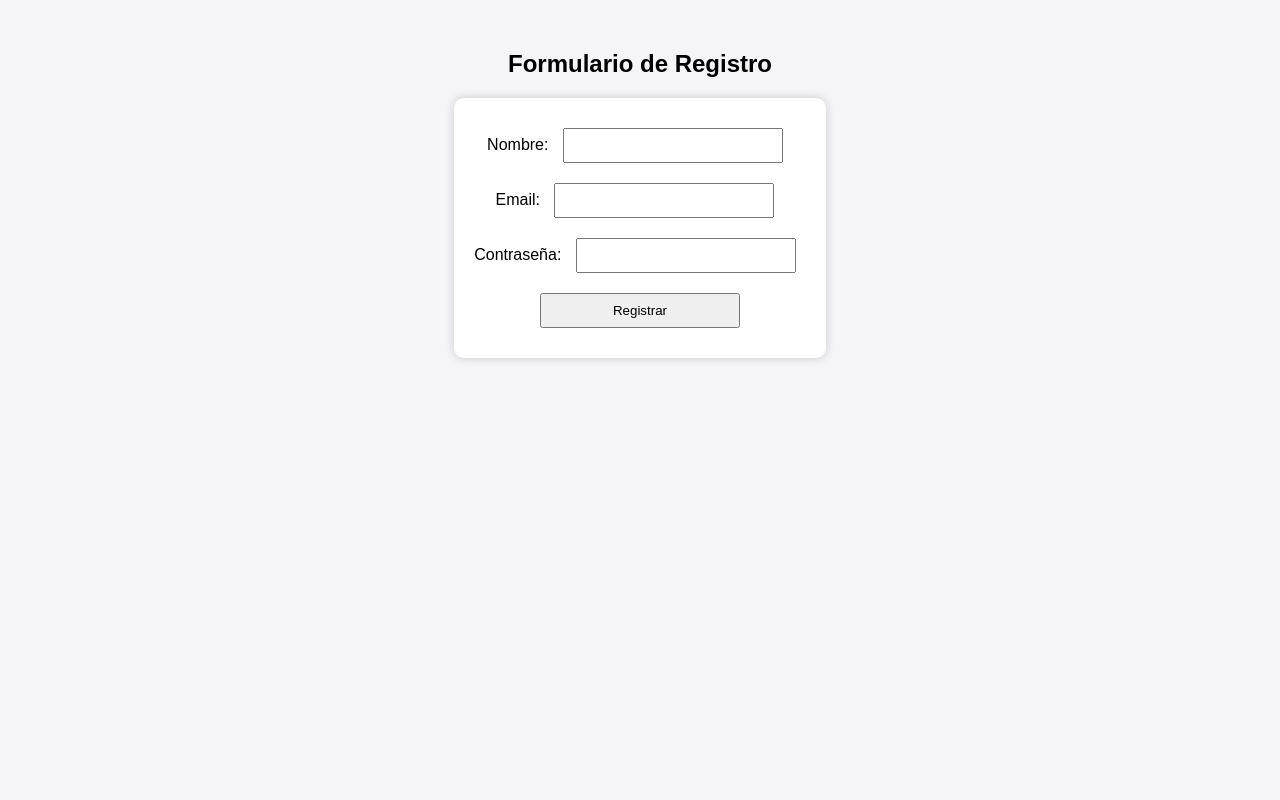
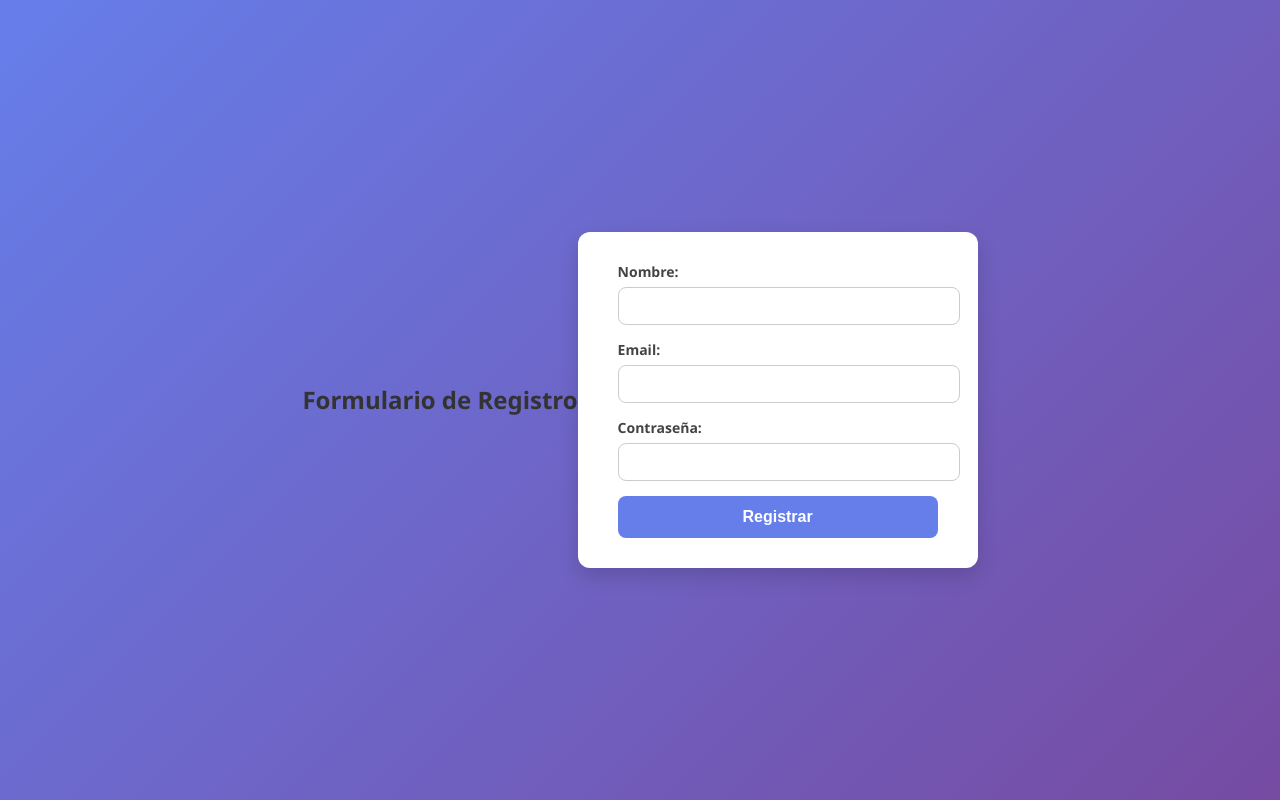
Before and after one commit to mvgarc/IUTEPI, a PHP site: page / in a window 1280 px wide. Run offline with PHP 8.4, Linux system fonts and the light colour scheme.

Commit message:
Actualizar estilos del formulario: mejorar diseño y animaciones, ajustar fuentes y colores.

```diff
--- a/electiva_3/formulario_php/style.css
+++ b/electiva_3/formulario_php/style.css
@@ -1,20 +1,95 @@
+/* Fuente moderna y fondo degradado */
 body {
-    font-family: Arial, sans-serif;
-    background: #f4f4f9;
-    text-align: center;
-    margin-top: 50px;
+    font-family: 'Segoe UI', Tahoma, Geneva, Verdana, sans-serif;
+    background: linear-gradient(135deg, #667eea, #764ba2);
+    margin: 0;
+    display: flex;
+    justify-content: center;
+    align-items: center;
+    height: 100vh;
 }
 
+/* Contenedor principal */
 form {
-    background: white;
-    padding: 20px;
-    display: inline-block;
-    border-radius: 10px;
-    box-shadow: 0 0 10px #ccc;
+    background: #ffffff;
+    padding: 30px 40px;
+    border-radius: 12px;
+    box-shadow: 0 8px 20px rgba(0, 0, 0, 0.15);
+    width: 320px;
+    text-align: left;
+    animation: fadeIn 0.8s ease-in-out;
 }
 
-input, button {
-    margin: 10px;
-    padding: 8px;
-    width: 200px;
+/* Animación de entrada */
+@keyframes fadeIn {
+    from { opacity: 0; transform: translateY(-20px); }
+    to   { opacity: 1; transform: translateY(0); }
 }
+
+/* Título */
+h2 {
+    text-align: center;
+    margin-bottom: 20px;
+    color: #333;
+}
+
+/* Etiquetas */
+label {
+    display: block;
+    font-size: 14px;
+    margin-bottom: 6px;
+    color: #444;
+    font-weight: 600;
+}
+
+/* Inputs */
+input {
+    width: 100%;
+    padding: 10px;
+    margin-bottom: 15px;
+    border: 1px solid #ccc;
+    border-radius: 8px;
+    outline: none;
+    transition: 0.3s;
+    font-size: 14px;
+}
+
+input:focus {
+    border-color: #667eea;
+    box-shadow: 0 0 6px rgba(102, 126, 234, 0.4);
+}
+
+/* Botón */
+button {
+    width: 100%;
+    padding: 12px;
+    background: #667eea;
+    border: none;
+    border-radius: 8px;
+    color: white;
+    font-size: 16px;
+    font-weight: bold;
+    cursor: pointer;
+    transition: 0.3s;
+}
+
+button:hover {
+    background: #5a67d8;
+    box-shadow: 0 4px 12px rgba(102, 126, 234, 0.4);
+    transform: translateY(-2px);
+}
+
+/* Mensaje de éxito/error */
+.message {
+    text-align: center;
+    margin-top: 15px;
+    font-size: 14px;
+}
+
+.success {
+    color: green;
+}
+
+.error {
+    color: red;
+}
```
